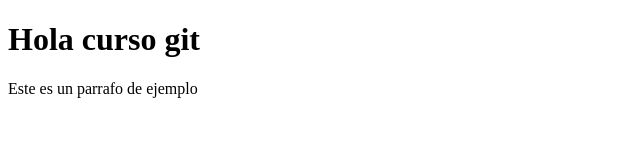
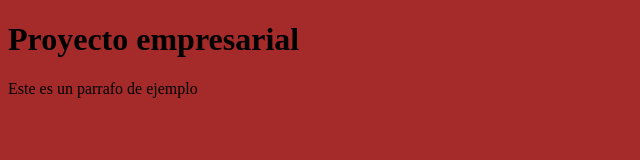
Before and after one commit to RodolfoAgosto/CursoGit, a plain HTML site: page index.html in a window 1280 px wide. Shown: the whole page, without its empty margins (0-640 px from the left). Drawn offline with Linux system fonts and the light colour scheme.

```diff
--- /dev/null
+++ b/css/estilos.css
@@ -0,0 +1,4 @@
+@charset "utf-8";
+body {
+    background-color: brown;
+}
--- a/index.html
+++ b/index.html
@@ -5,9 +5,10 @@
     <meta http-equiv="X-UA-Compatible" content="IE=edge">
     <meta name="viewport" content="width=device-width, initial-scale=1.0">
     <title>Document</title>
+    <link href="css/estilos.css" rel="stylesheet" type="text/css">
 </head>
 <body>
-    <h1>Hola curso git</h1>
+    <h1>Proyecto empresarial</h1>
     <p>Este es un parrafo de ejemplo</p>
 </body>
 </html>
```
Also changed, not shown: js/javascript.js (added).
